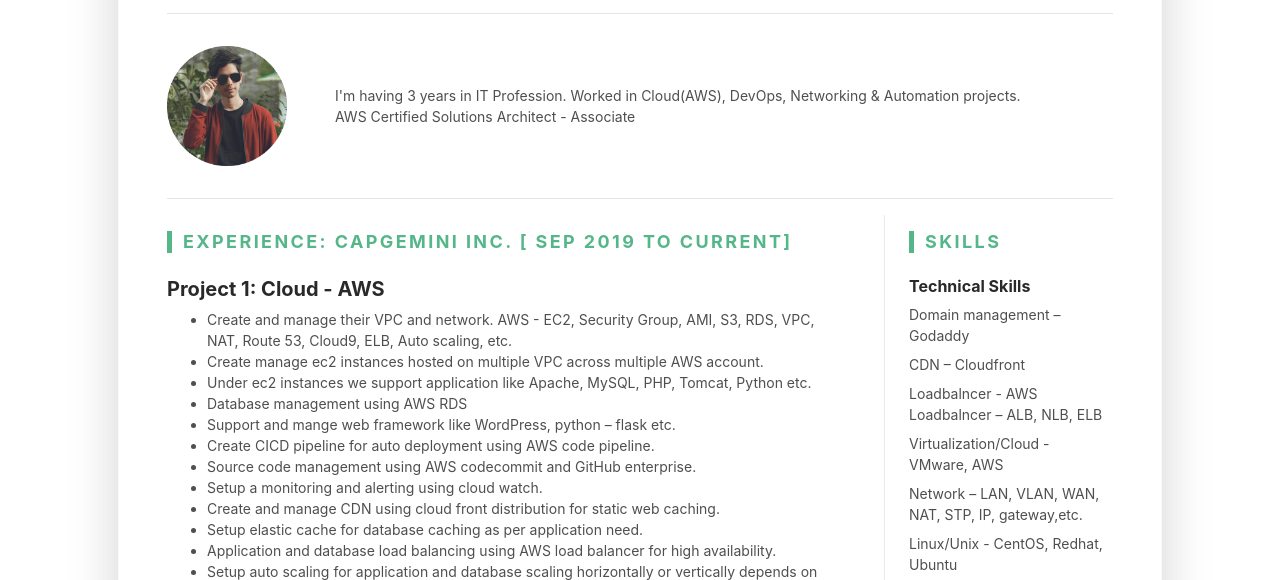
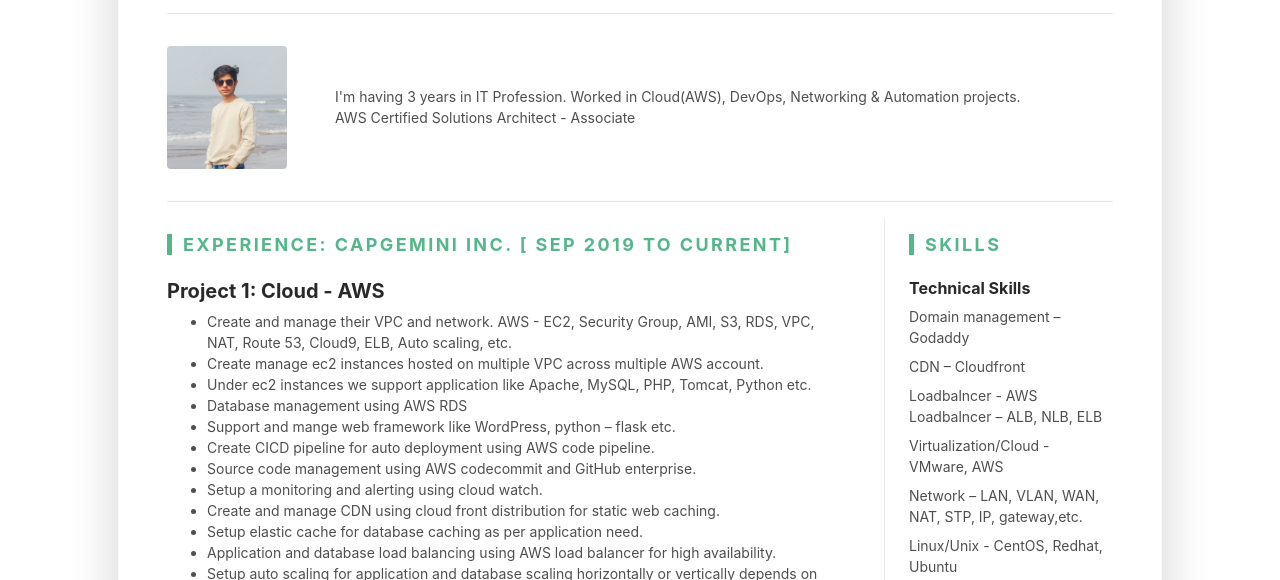
Before and after one commit to vaibhav-pawar/resume, a plain HTML site: page index.html in a window 1280 px wide. Shown: the part 214-794 px from the top of the page. Drawn offline with Linux system fonts and the light colour scheme.

Commit message:
profile is updated

```diff
--- a/index.html
+++ b/index.html
@@ -62,7 +62,7 @@
 				<hr>
 				<div class="resume-intro py-3">
 					<div class="media flex-column flex-md-row align-items-center">
-						<img class="resume-profile-image mb-3 mb-md-0 mr-md-5 ml-md-0 rounded mx-auto" src="assets/images/vaibhav.png" alt="image">
+						<img class="resume-profile-image mb-3 mb-md-0 mr-md-5 ml-md-0 rounded mx-auto" src="assets/images/Vaibhav-updated.png" alt="image">
 						<div class="media-body text-left">
 							<p class="mb-0">I'm having 3 years in IT Profession. Worked in Cloud(AWS), DevOps, Networking & Automation projects. </p>
                             <p class="mb-0">AWS Certified Solutions Architect - Associate</p>
```
